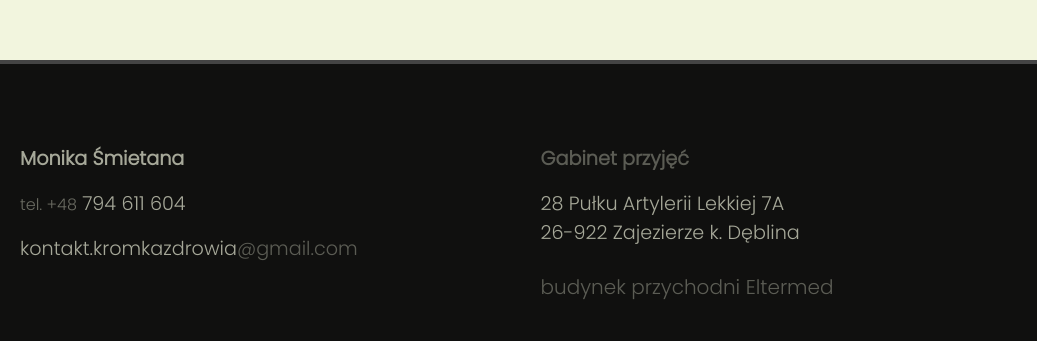
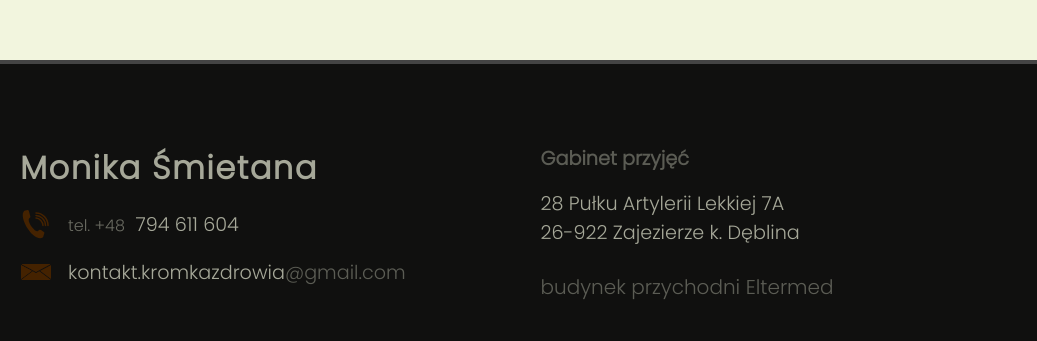
Before and after one commit to szduda/kromka, a website: page site/modules/layout.html in a window 1280 px wide. Shown: the part 1698-2039 px from the top of the page, 0-1037 px from the left. Drawn offline with nearby package versions, Linux system fonts and the light colour scheme; files that its build step writes are made by us from their sources; files whose address does not match are found by name.

Commit message:
improve contact info

```diff
--- a/site/modules/layout.html
+++ b/site/modules/layout.html
@@ -5,7 +5,7 @@
     <meta name="viewport" content="width=device-width, initial-scale=1.0" />
     <title>{{ title }}</title>
     <meta name="description" content="{{ description }}" />
-    <meta name="og:image" content="og.jpg" />
+    <meta name="og:image" content="images/og.jpg" />
     <link rel="preload" as="image" href="images/food.webp" />
     <link rel="preconnect" href="https://fonts.googleapis.com" />
     <link rel="preconnect" href="https://fonts.gstatic.com" crossorigin />
@@ -27,6 +27,7 @@
         />
       </a>
     </header>
+
     <nav>
       <div class="nav">
         <div class="listWrapper">
@@ -38,35 +39,55 @@
         </div>
       </div>
     </nav>
+
     <main>
       <content></content>
     </main>
+
     <footer>
       <div class="footerWrapper">
         <div class="footerCol">
-          <strong>Monika Śmietana</strong>
-          <a href="tel:+48794611604" style="margin-top: 16px" class="inverted">
-            <small class="dim">tel. +48</small> 794 611 604
+          <strong style="letter-spacing: 0.05em; font-size: 2rem"
+            >Monika Śmietana</strong
+          >
+          <a class="footerRow inverted" href="tel:+48794611604">
+            <img
+              src="images/phone.svg"
+              alt="E-mail"
+              style="margin-right: 16px"
+            />
+            <div>
+              <small class="dim">tel. +48</small>
+              <span>&nbsp;794 611 604</span>
+            </div>
           </a>
           <a
+            class="footerRow inverted"
             href="mailto:kontakt.kromkazdrowia@gmail.com"
-            class="inverted"
-            style="
-              display: flex;
-              flex-wrap: wrap;
-              margin-top: 16px;
-              align-items: center;
-            "
           >
-            <span>kontakt.kromkazdrowia</span>
-            <span class="dim">@gmail.com</span>
+            <img
+              src="images/mail.svg"
+              alt="E-mail"
+              style="margin-right: 16px"
+            />
+
+            <div style="display: flex; flex-wrap: wrap; align-items: center">
+              <span>kontakt.kromkazdrowia</span>
+              <span class="dim">@gmail.com</span>
+            </div>
           </a>
         </div>
         <div class="footerCol">
           <strong class="dim">Gabinet przyjęć</strong>
           <address class="contact" style="margin-top: 16px">
-            28 Pułku Artylerii Lekkiej 7A<br />
-            26-922 Zajezierze k. Dęblina
+            <a
+              href="https://www.google.com/maps/place/28+Pu%C5%82ku+Artylerii+Lekkiej+7A,+26-922+Zajezierze/"
+              target="_blank"
+              class="inverted"
+            >
+              28 Pułku Artylerii Lekkiej 7A<br />
+              26-922 Zajezierze k. Dęblina
+            </a>
             <p class="dim">budynek przychodni Eltermed</p>
           </address>
         </div>
@@ -79,6 +100,7 @@
         />
       </div>
     </footer>
+
     <script lang="javascript">
       (function () {
         document
--- a/site/styles/content.css
+++ b/site/styles/content.css
@@ -96,7 +96,7 @@ p {
 }
 
 .imageLink:hover {
-  filter: brightness(0.8);
+  filter: brightness(0.9);
 }
 
 @media screen and (min-width: 768px) {
--- a/site/styles/footer.css
+++ b/site/styles/footer.css
@@ -29,8 +29,10 @@ footer > * {
   padding: 24px 20px;
 }
 
-.footerCol.left {
-  text-align: right;
+.footerRow {
+  display: flex;
+  align-items: center;
+  margin: 16px 0 0;
 }
 
 .footerLogo {
```
Also changed, not shown: site/index.html (+1 -1 lines), site/kontakt.html (+18 -11 lines).
